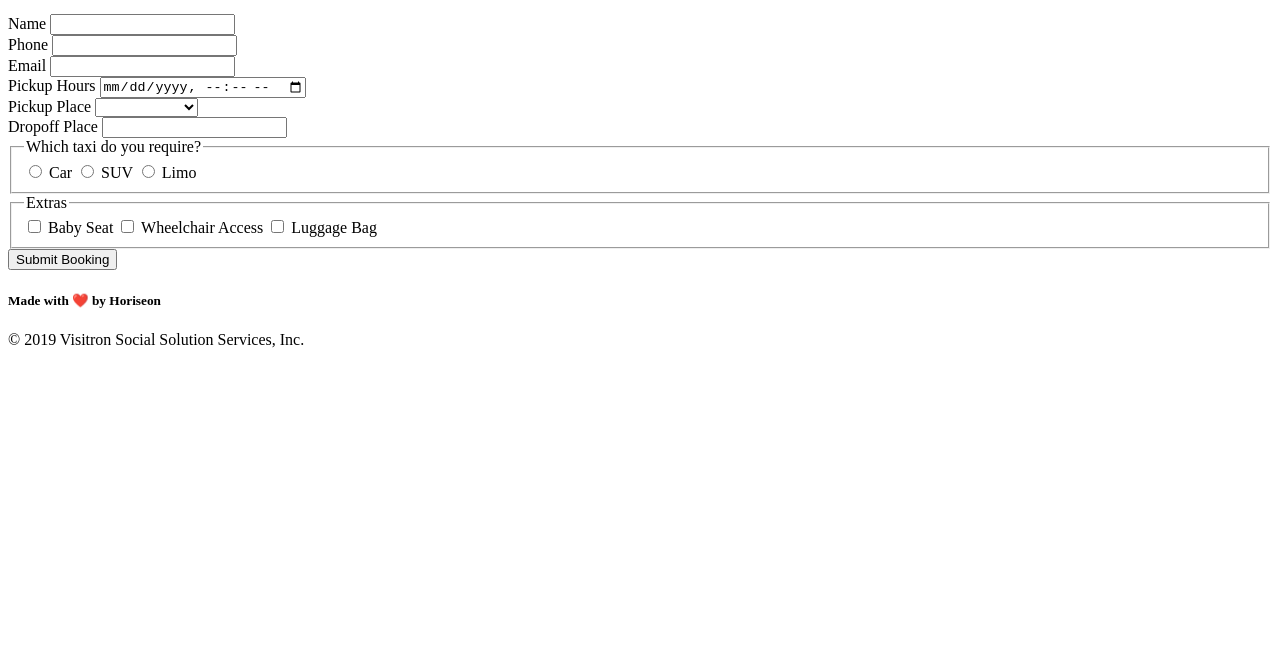
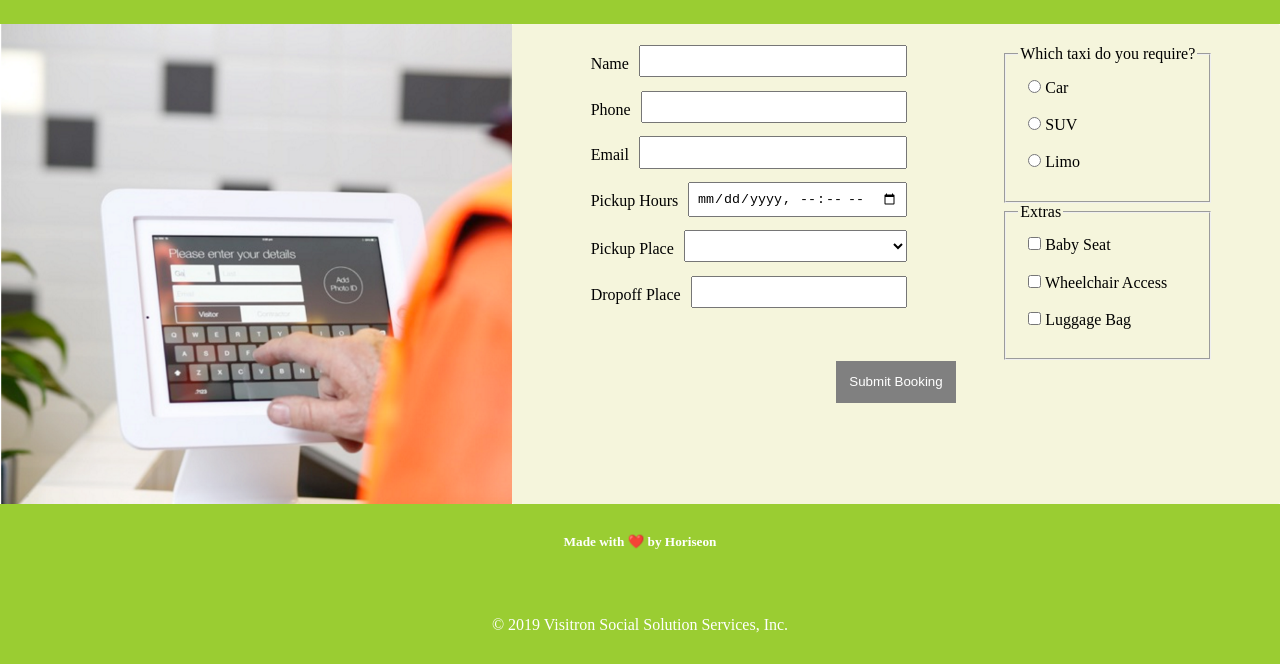
Before and after one commit to sharonealex/visitor-ledger, a plain HTML site: page index.html in a window 1280 px wide. Shown: the part 136-800 px from the top of the page. Drawn offline with Linux system fonts and the light colour scheme.

Commit message:
fixed stylesheet path

```diff
--- a/index.html
+++ b/index.html
@@ -5,7 +5,7 @@
     <meta http-equiv="X-UA-Compatible" content="IE=edge" />
     <meta name="viewport" content="width=device-width, initial-scale=1.0" />
     <title>Document</title>
-    <link rel="stylesheet" href="style2.css" />
+    <link rel="stylesheet" href="./assets/css/style.css" />
   </head>
 
   <body>
```
